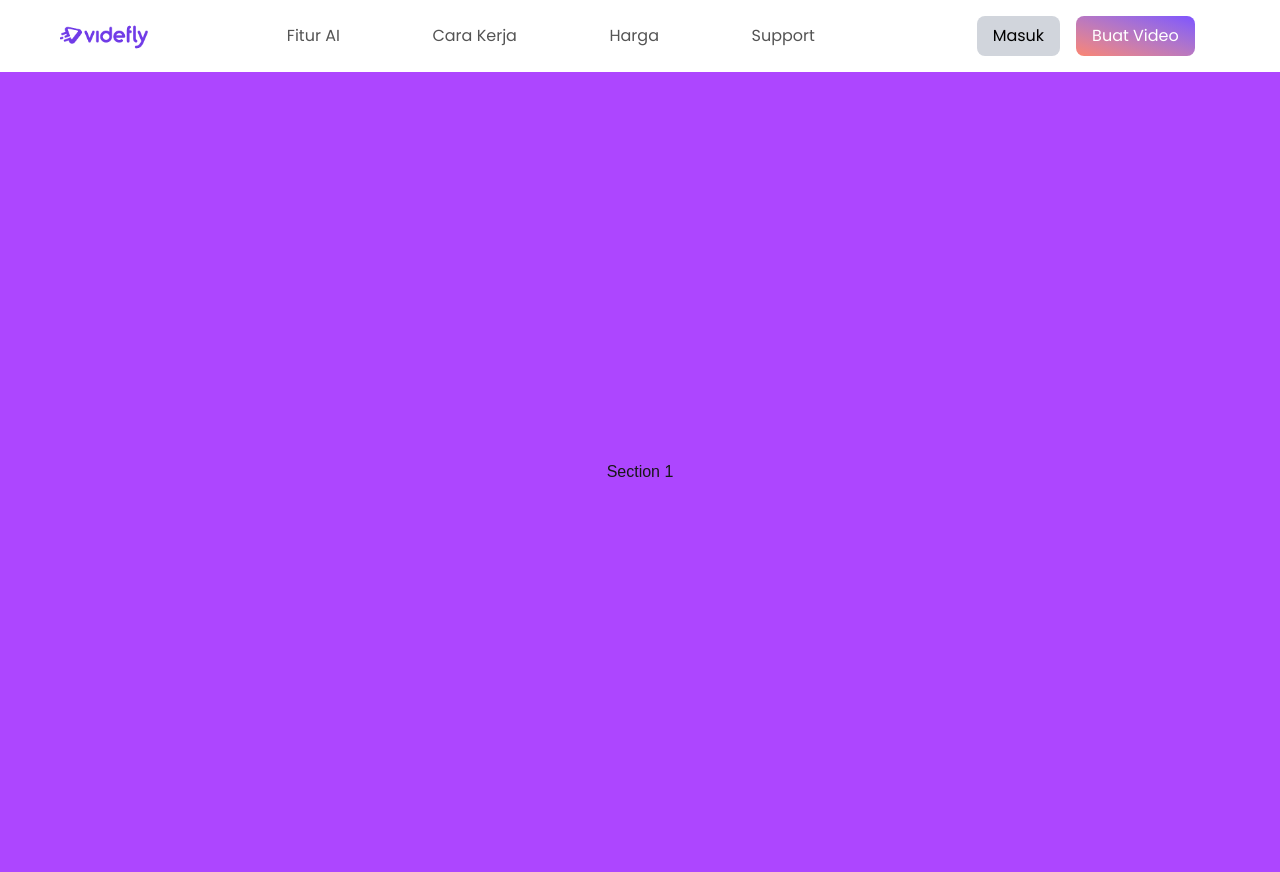
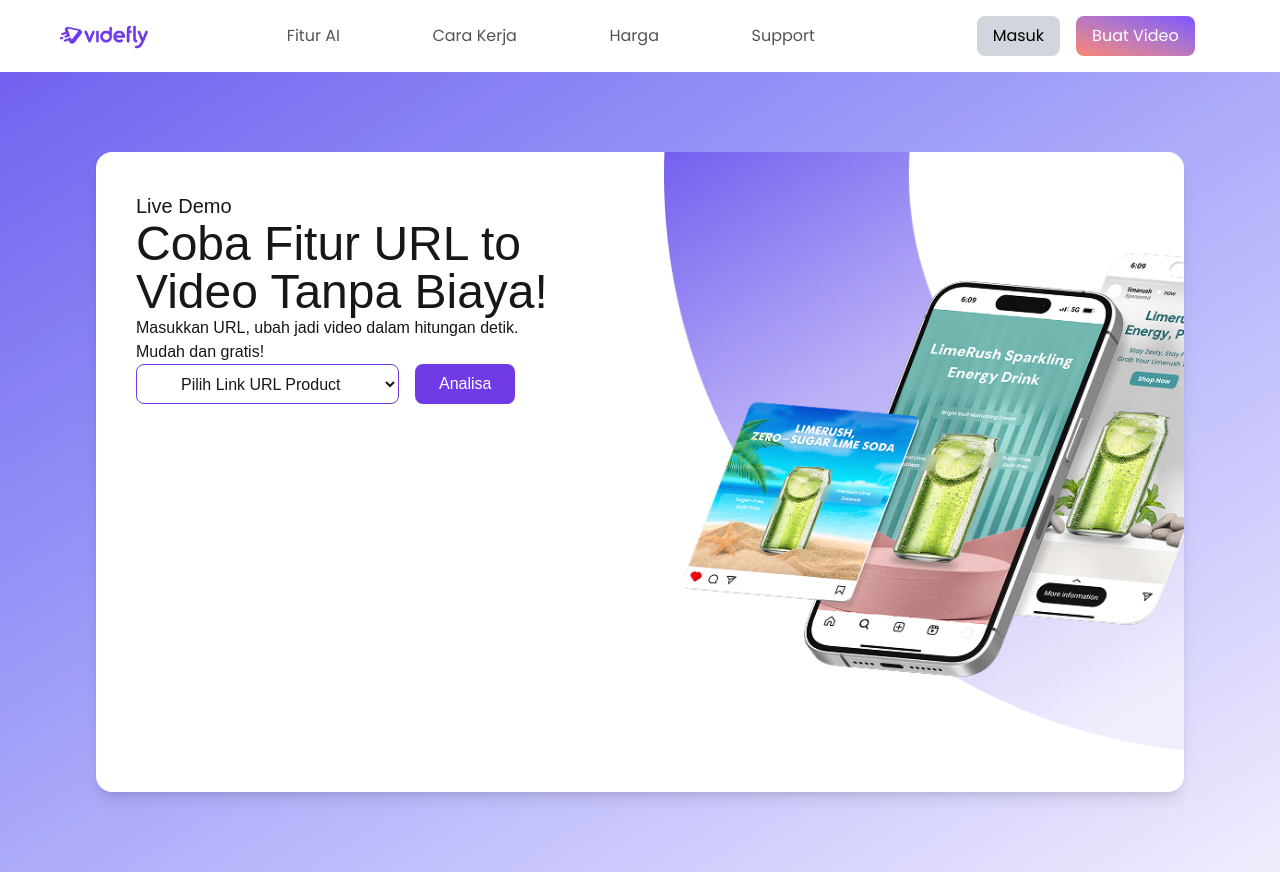
Before and after one commit to annavaws/videfly-fe, a Next.js app: page / in a window 1280 px wide. Built offline with nearby package versions, Linux system fonts and the light colour scheme.

Commit message:
feat: created section live demo

```diff
--- a/src/components/modules/HomeModules/landing.tsx
+++ /dev/null
@@ -1,12 +0,0 @@
-import React from "react";
-const Landing = () => {
-  return (
-    <>
-      <div className="relative bg-purple-500 min-h-screen flex justify-center items-center">
-        Section 1
-      </div>
-    </>
-  );
-};
-
-export default Landing;
--- /dev/null
+++ b/src/components/modules/HomeModules/liveDemo.tsx
@@ -0,0 +1,70 @@
+import React, { useState } from "react";
+import Image from "next/image";
+import { nunito, poppins } from "@/styles/fonts";
+
+const LiveDemo = () => {
+  const [selectedProduct, setSelectedProduct] = useState("");
+
+  return (
+    <div className="bg-red-200">
+      <div className="relative bg-gradient-to-tl from-[#F1EDFD] to-[#7261EF] min-h-screen flex justify-center items-center">
+        <div className="w-[85%]">
+          <div className="bg-white rounded-2xl flex flex-row relative shadow-lg h-[640px]">
+            <div className="flex flex-col w-1/2 p-10">
+              <div className={`text-xl font-${poppins.className}`}>
+                Live Demo
+              </div>
+              <div className={`text-5xl font-${nunito.className}`}>
+                Coba Fitur URL to Video{" "}
+                <span className="text-gradient">Tanpa Biaya!</span>
+              </div>
+              <div className={`text-md font-${poppins.className}`}>
+                Masukkan URL, ubah jadi video dalam hitungan detik.
+              </div>
+              <div className={`text-md font-${poppins.className}`}>
+                Mudah dan gratis!
+              </div>
+
+              <div className="flex flex-row space-x-4">
+                {" "}
+                <select
+                  className="p-2 px-10 rounded-lg border border-[#703BE7]"
+                  value={selectedProduct}
+                  onChange={(e) => setSelectedProduct(e.target.value)}
+                >
+                  <option value="">Pilih Link URL Product</option>
+                  <option value="produk1">Produk 1</option>
+                  <option value="produk2">Produk 2</option>
+                  <option value="produk3">Produk 3</option>
+                </select>
+                {/* Button */}
+                <button className="px-6 py-2 bg-[#703BE7] text-white rounded-lg hover:scale-105 transform duration-150 transition-all ease-in-out cursor-pointer">
+                  Analisa
+                </button>
+              </div>
+            </div>
+            <div className="relative w-1/2 flex justify-end items-center overflow-clip">
+              {/* Logo Image behind the Live Demo image */}
+              <Image
+                src="/assets/substract-o.png"
+                alt="logo-o"
+                width={520}
+                height={520}
+                className="absolute -top-10 object-contain"
+              />
+              <Image
+                src="/assets/mockup.png"
+                alt="mockup"
+                width={500}
+                height={500}
+                className="absolute object-contain"
+              />
+            </div>
+          </div>
+        </div>
+      </div>
+    </div>
+  );
+};
+
+export default LiveDemo;
--- a/src/pages/index.tsx
+++ b/src/pages/index.tsx
@@ -1,10 +1,10 @@
-import Landing from "@/components/modules/HomeModules/landing";
+import LiveDemo from "@/components/modules/HomeModules/liveDemo";
 
 export default function Home() {
   return (
     <>
       <div className="relative z-10">
-        <Landing />
+        <LiveDemo />
       </div>
     </>
   );
```
Also changed, not shown: public/assets/mockup.png (added), public/assets/substract-o.png (added), src/components/modules/HomeModules/features.tsx (added).
